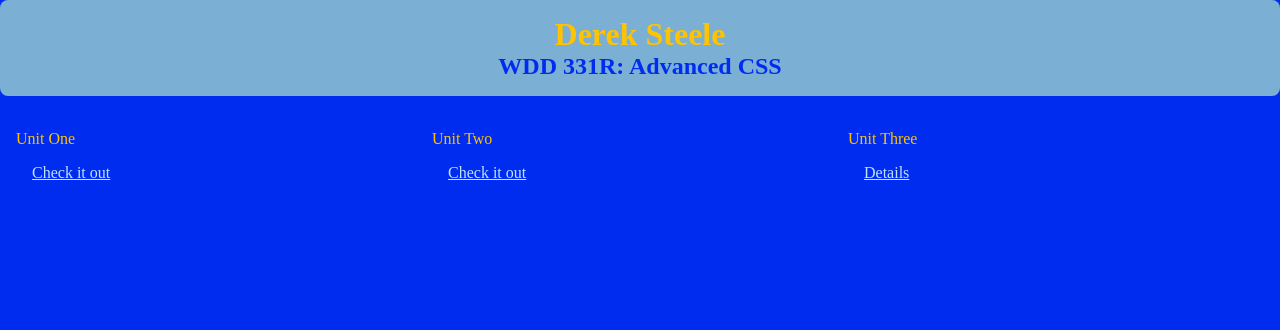
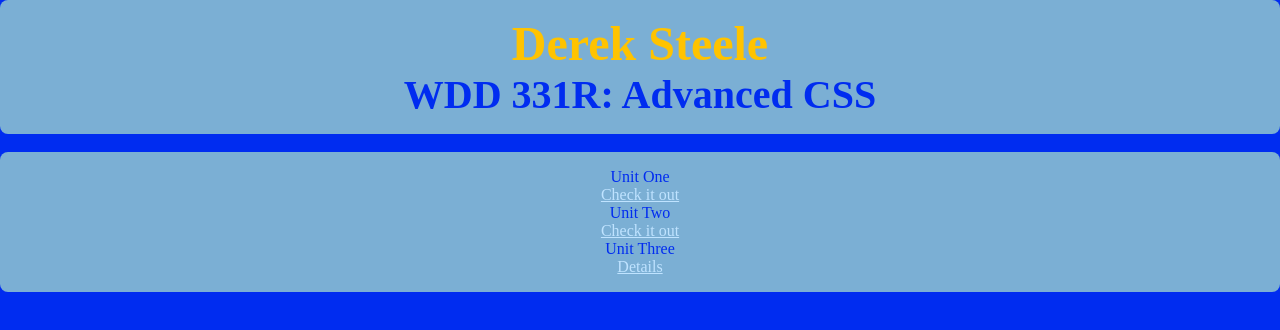
Before and after one commit to DerekJam/wdd331-practice, a website: page index.html in a window 1280 px wide. Drawn offline with Linux system fonts and the light colour scheme.

Commit message:
Deploying to website from @ DerekJam/wdd331-practice@20a512c73cc200d40a4ffb118f0aa5d1a8b016ca 🚀

```diff
--- a/css/components/cards.css
+++ b/css/components/cards.css
@@ -1,64 +1,21 @@
-/*
-   CARD GROUP (cards combined)
-*/
+.cards {
+   text-align: center;
+   margin: var(--space-md);
+   padding: clamp(var(--space-sm), var(--space-flex), var(--space-lg));
+}
+
+
+
+
+
+
+
+
 .cards-combined {
-    /* margin-bottom using a token */
-
-    h2 {
-        /* section heading styles */
           background-color: var(--color-cards);
           color: var(--color-cards-text);
           padding: var(--spacing-medium);
           border-radius: var(--radius);
           box-shadow: var(--shadow-sm);
           font-family: var(--font-family);
-    }
 }
-
-/*
-   CARDS GRID (what's in the grid)
- */
-.cards {
-    /* display, gap (use calc to derive from a token), columns */
-   display: grid;
-   grid-template-columns: repeat(auto-fit, minmax(250px, 1fr));
-   padding: clamp(var(--spacing-small), var(--spacing-medium), var(--spacing-large));
-
-}
-
-/*
-   INDIVIDUAL CARDs (self-explanatory)
-*/
-.card {
-    /* background, padding, border-radius, shadow */
-    /* Use a var() with a fallback value here. */
-    border: 3px solid var(--cell-around);
-    background-color: var(--color-lightblue);
-    color: var(--color-text-sections-darkblue);
-    padding: var(--space-md);
-    border-radius: var(--radius);
-    box-shadow: var(--shadow-sm);
-    font-family: var(--font-body);
-}
-    .card-tag {
-        /* small label: font-size, padding, background, border-radius */
-       color: var(--color-text-sections-darkblue);
-    }
-
-    h3 {
-        /* card title styles */
-        color: var(--color-gold);
-    }
-
-
-    p {
-        /* card body text */
-               color: var(--color-text-sections-darkblue);
-    }
-
-    .card-meta {
-        /* bottom row: flexbox with space-between */
-        /* style the span and link inside here with nesting */
-       color: var(--color-lightgray);
-       padding: var(--spacing-medium);
-    }
--- a/css/layout/primary.css
+++ b/css/layout/primary.css
@@ -35,17 +35,17 @@ main > section {
 
 
 .main-header {
-    text-align: center;
+   text-align: center;
    margin: var(--space-md);
    padding: clamp(var(--space-sm), var(--space-flex), var(--space-lg));
 }
 
 .main-header h1 {
-    font-size: clamp(1.5rem, 2.0rem, 2.5rem);
+    font-size: clamp(2.5rem, 3.0rem, 3.5rem);
 }
 
 .main-header h2 {
-    font-size: clamp(1.0rem, 1.50rem, 2.0rem);
+    font-size: clamp(2.0rem, 2.50rem, 3.0rem);
 }
 
 .main-header p {
```
